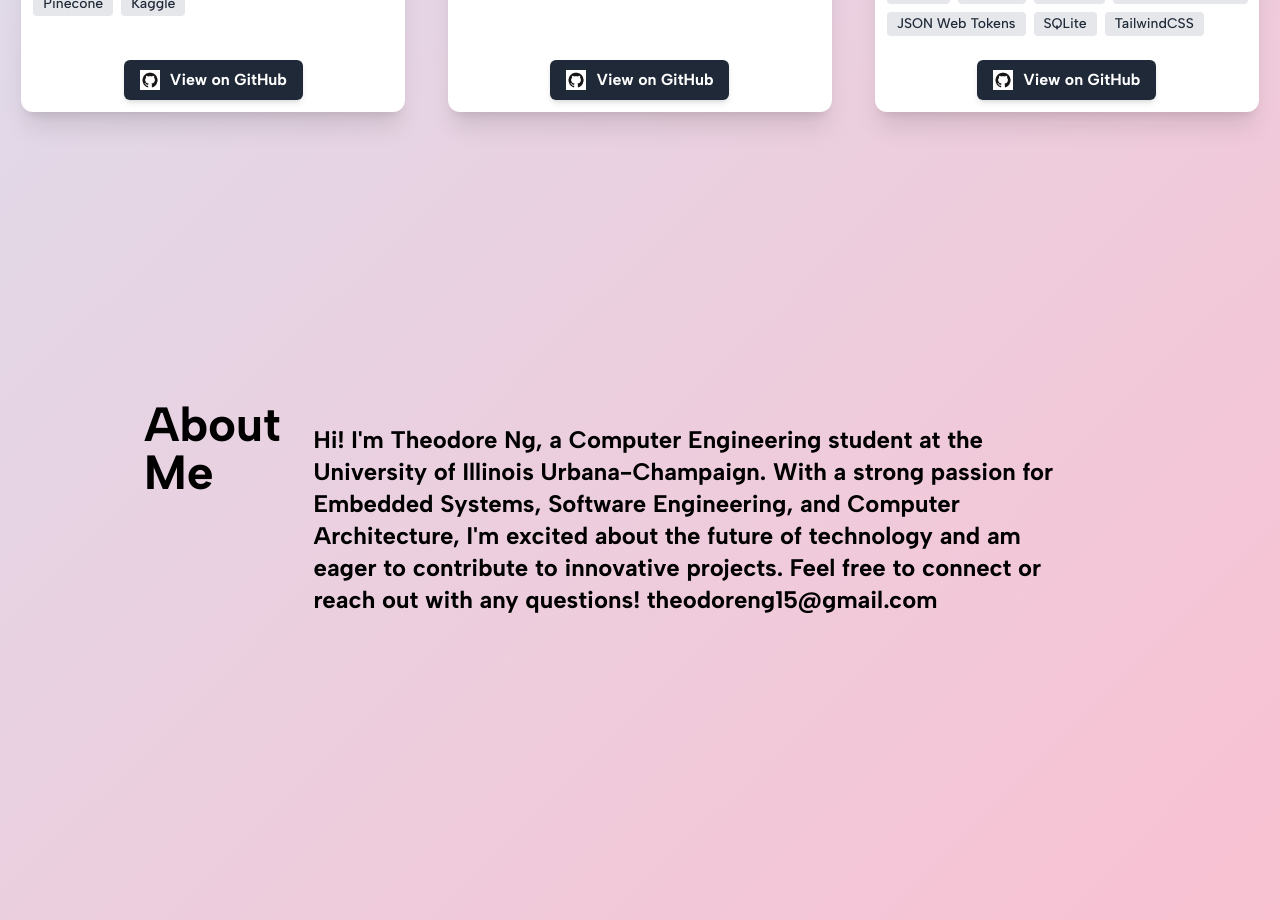
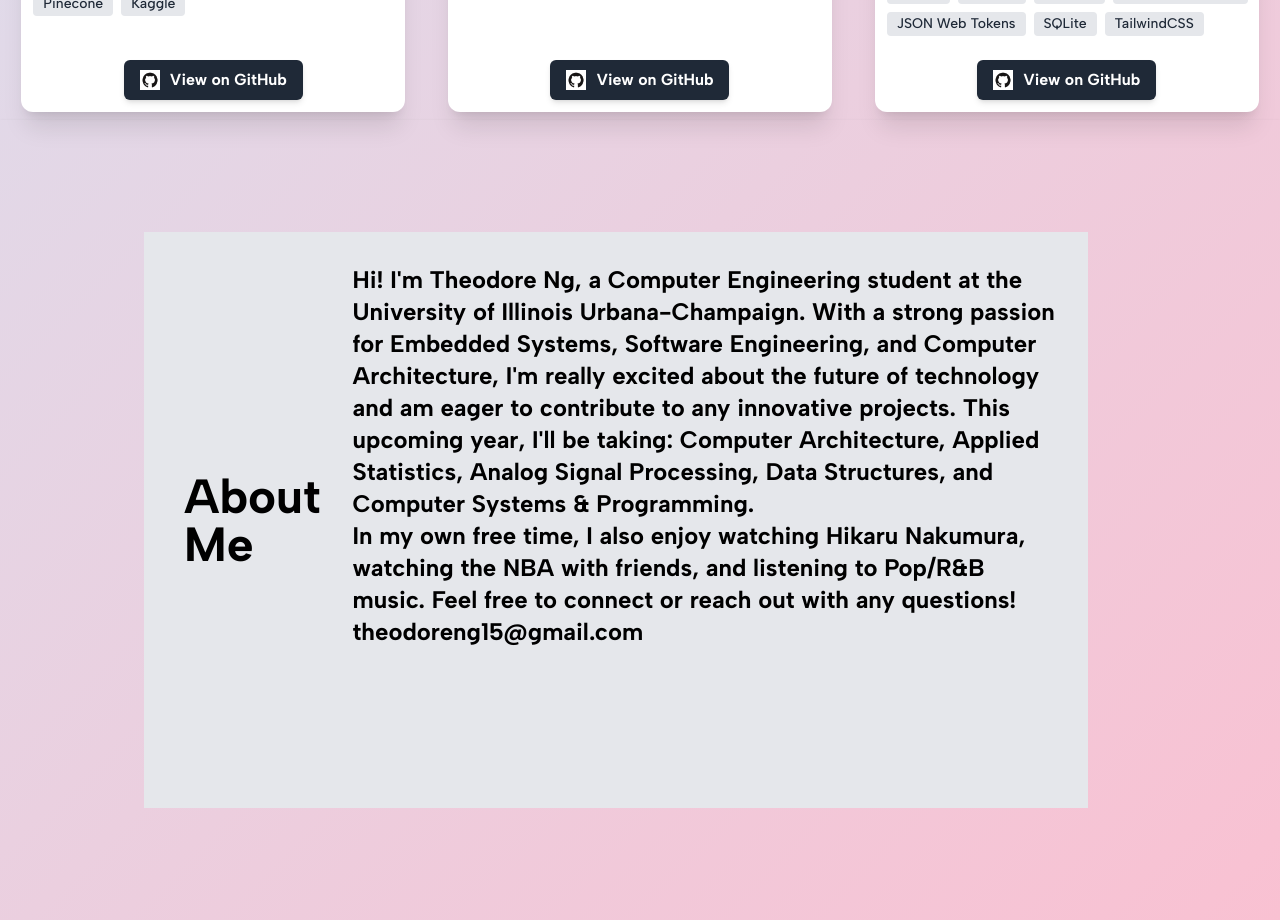
Before and after one commit to theodoreng15/personal-portfolio, a Next.js app: page / in a window 1280 px wide. Shown: the part 1480-2400 px from the top of the page. Built offline with nearby package versions, Linux system fonts and the light colour scheme.

Commit message:
Wrote About Me

```diff
--- a/src/app/components/Aboutme.tsx
+++ b/src/app/components/Aboutme.tsx
@@ -1,12 +1,19 @@
 const About = () => {
 	return (
 		<>
-			<div className="flex h-screen">
-				<div className="flex items-center text-4xl font-bold md:text-5xl ml-36 w-3/5 mb-36">
+			<div className="flex h-screen shadow">
+				<div className="flex items-center text-4xl font-bold md:text-5xl ml-36 pl-10 w-4/5 my-28 bg-gray-200">
 					About Me
 				</div>
-				<div className="flex items-center align-center text-xl md:text-2xl font-semibold p-8 mr-48">
-					Hi! I&apos;m Theodore Ng, a Computer Engineering student at the University of Illinois Urbana-Champaign. With a strong passion for Embedded Systems, Software Engineering, and Computer Architecture, I&apos;m excited about the future of technology and am eager to contribute to innovative projects. Feel free to connect or reach out with any questions! theodoreng15@gmail.com				</div>
+				<div className="flex-col  align-center text-xl md:text-2xl font-semibold p-8 mr-48  my-28  bg-gray-200">
+					<div>
+						Hi! I&apos;m Theodore Ng, a Computer Engineering student at the University of Illinois Urbana-Champaign. With a strong passion for Embedded Systems, Software Engineering, and Computer Architecture, I&apos;m really excited about the future of technology and am eager to contribute to any innovative projects. This upcoming year, I&apos;ll be taking: Computer Architecture, Applied Statistics, Analog Signal Processing, Data Structures, and Computer Systems & Programming.
+					</div>
+
+
+
+					In my own free time, I also enjoy watching Hikaru Nakumura, watching the NBA with friends, and listening to Pop/R&B music. Feel free to connect or reach out with any questions! theodoreng15@gmail.com
+				</div>
 			</div>
 		</>);
 };
```
